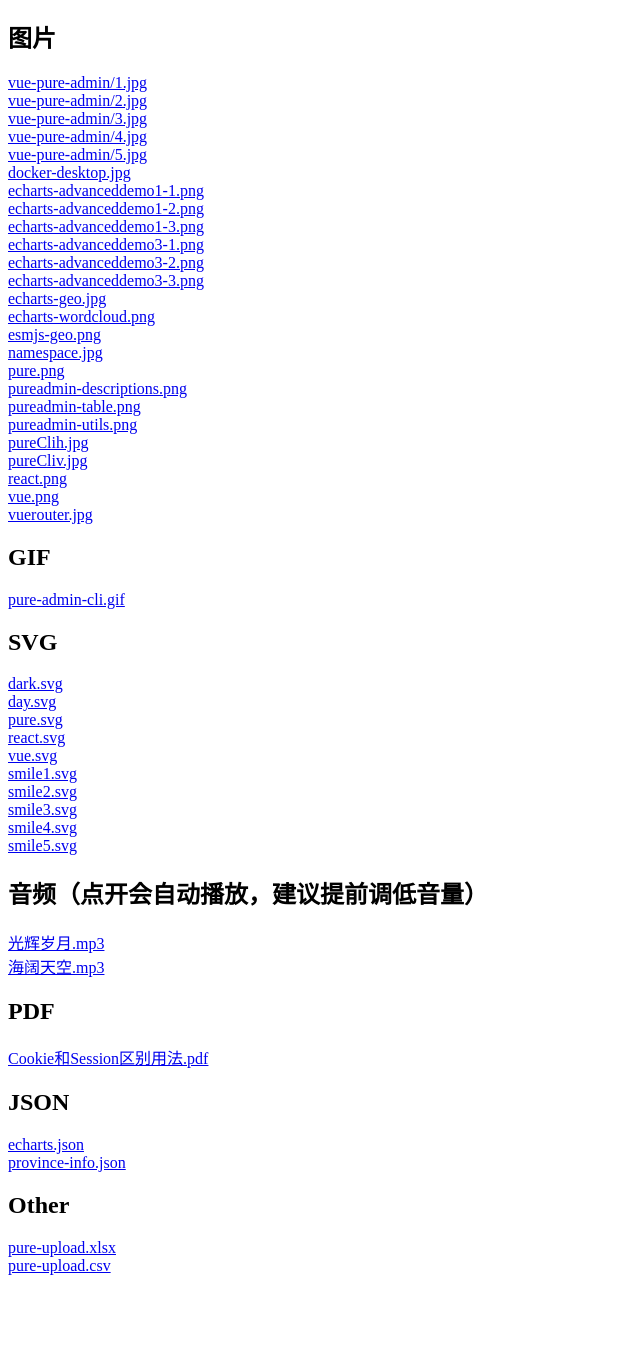
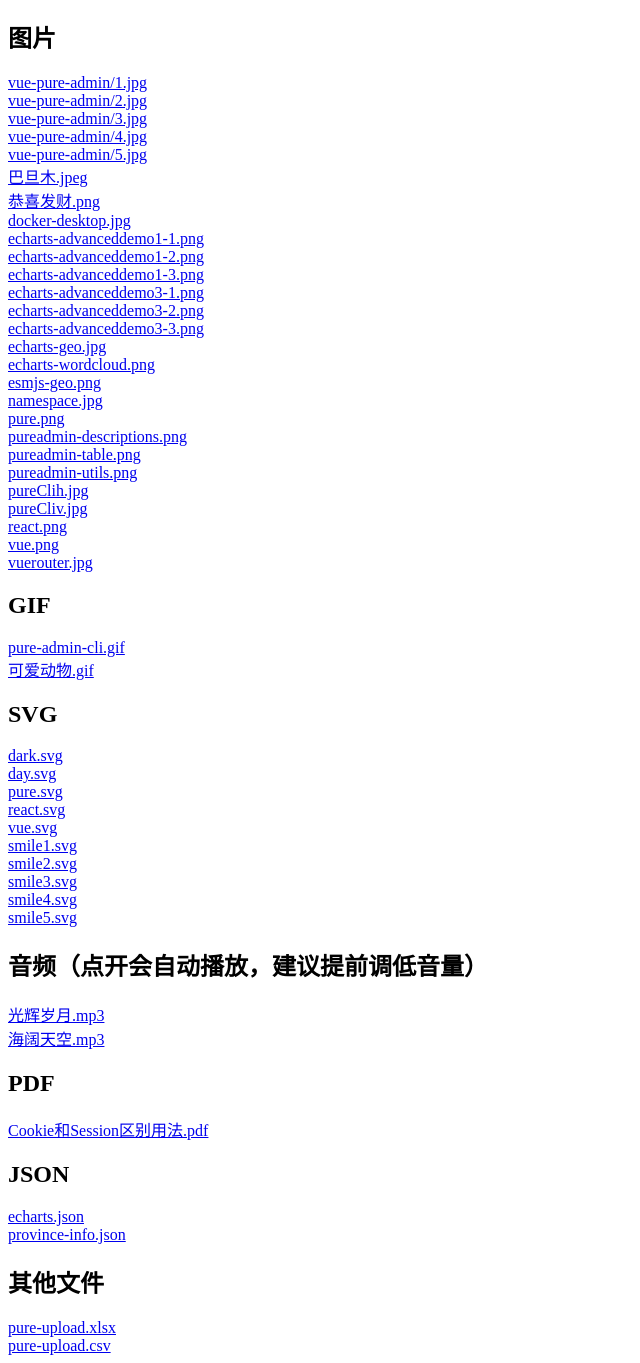
Before and after one commit to xiaoxian521/hyperlink, a plain HTML site: page index.html in a window 1280 px wide. Shown: the part 55-1418 px from the top of the page, without its empty margins (0-640 px from the left). Before the commit the page ends 1338 px from the top, so only its background shows below. Drawn offline with Linux system fonts and the light colour scheme.

Commit message:
chore: 提交文件链接

```diff
--- a/index.html
+++ b/index.html
@@ -20,6 +20,8 @@
 						"vue-pure-admin/3.jpg",
 						"vue-pure-admin/4.jpg",
 						"vue-pure-admin/5.jpg",
+						"巴旦木.jpeg",
+						"恭喜发财.png",
 						"docker-desktop.jpg",
 						"echarts-advanceddemo1-1.png",
 						"echarts-advanceddemo1-2.png",
@@ -45,7 +47,7 @@
 				{
 					title: "GIF",
 					type: "gif",
-					context: ["pure-admin-cli.gif"],
+					context: ["pure-admin-cli.gif", "可爱动物.gif"],
 				},
 				{
 					title: "SVG",
@@ -68,7 +70,7 @@
 					context: ["echarts.json", "province-info.json"],
 				},
 				{
-					title: "Other",
+					title: "其他文件",
 					type: "other",
 					context: ["pure-upload.xlsx", "pure-upload.csv"],
 				},
```
Also changed, not shown: README.md.
